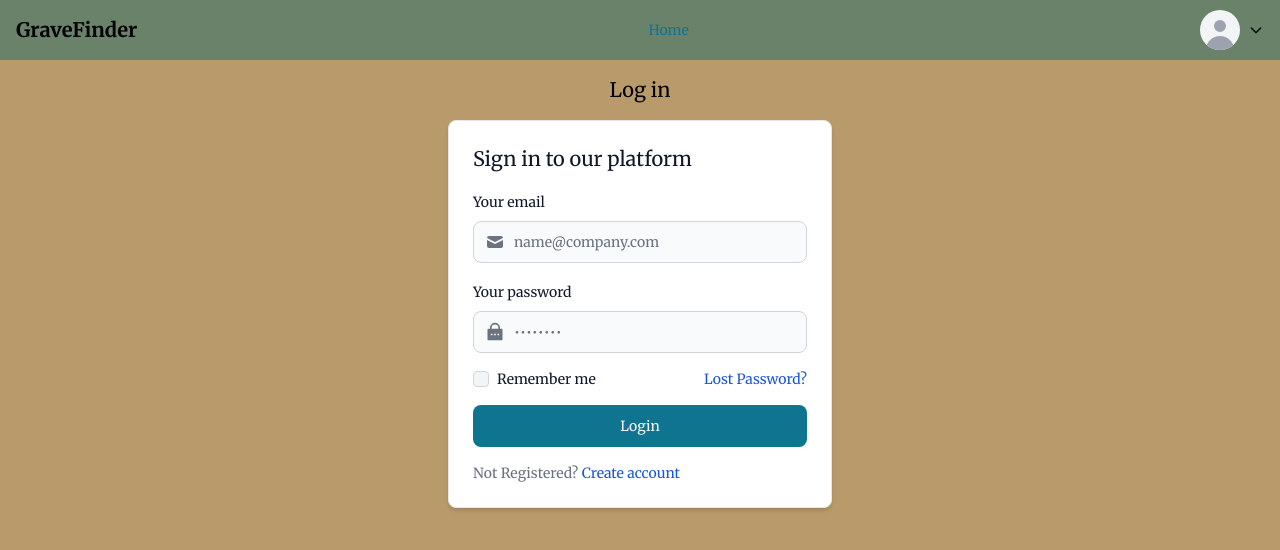
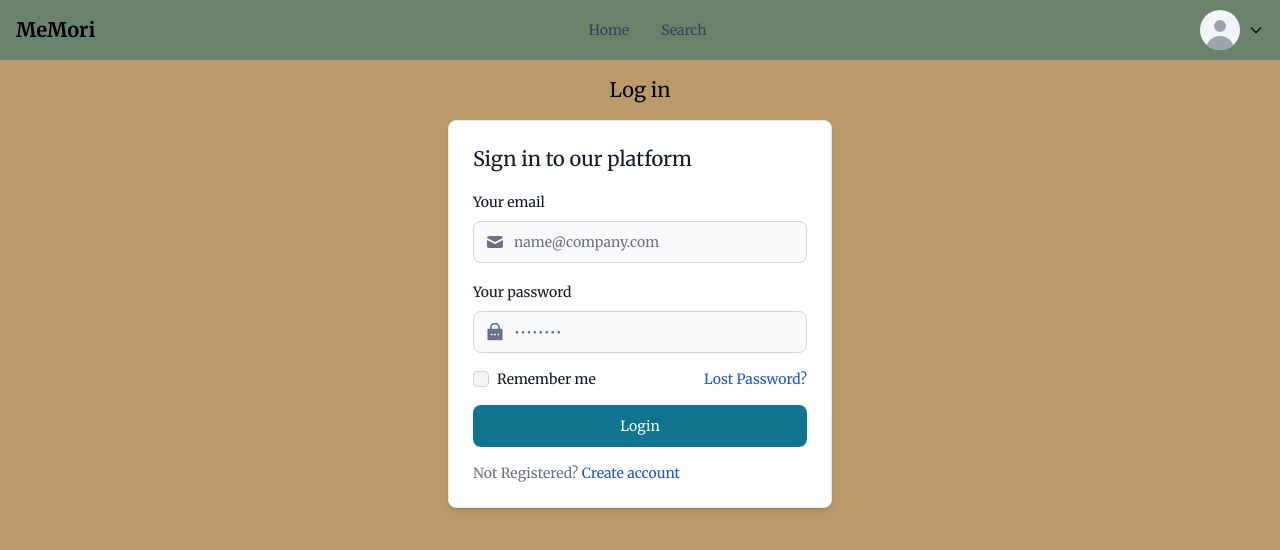
Before and after one commit to Giniatsu/Memori, a Next.js app: page /login in a window 1280 px wide. Shown: the top 550 px of the page. Built offline with nearby package versions, Linux system fonts and the light colour scheme.

Commit message:
Update button color and size in Form and MapField components, add loading spinner and message for no graves in GravesList component, and update app name in Navbar component

```diff
--- a/app/components/Navbar.jsx
+++ b/app/components/Navbar.jsx
@@ -4,8 +4,11 @@ import { Avatar, Dropdown, Navbar } from "flowbite-react";
 
 import Link from "next/link";
 import LogoutButton from "./LogoutButton";
+import { useRouter, usePathname } from "next/navigation";
 
 export default function Navigationbar({ user, profile }) {
+  const router = useRouter();
+  const pathname = usePathname();
   if (user) {
     return (
       <Navbar fluid className="bg-vintage-army">
@@ -18,7 +21,7 @@ export default function Navigationbar({ user, profile }) {
           height={50}
         /> */}
           <span className="self-center whitespace-nowrap text-xl font-semibold dark:text-white">
-            GraveFinder
+            MeMori
           </span>
         </Navbar.Brand>
         <div className="flex md:order-2">
@@ -51,10 +54,12 @@ export default function Navigationbar({ user, profile }) {
           <Navbar.Toggle />
         </div>
         <Navbar.Collapse>
-          <Navbar.Link active href="/">
+          <Navbar.Link active={pathname === "/"} href="/">
             Home
           </Navbar.Link>
-          <Navbar.Link href="/search">Search</Navbar.Link>
+          <Navbar.Link active={pathname === "/search"} href="/search">
+            Search
+          </Navbar.Link>
           {/* <Navbar.Link href="/activity">Activity</Navbar.Link> */}
         </Navbar.Collapse>
       </Navbar>
@@ -72,18 +77,11 @@ export default function Navigationbar({ user, profile }) {
             height={50}
           /> */}
           <span className="self-center whitespace-nowrap text-xl font-semibold dark:text-white">
-            GraveFinder
+            MeMori
           </span>
         </Navbar.Brand>
         <div className="flex md:order-2">
-          <Dropdown
-            inline
-            label={
-              <Avatar
-                rounded
-              />
-            }
-          >
+          <Dropdown inline label={<Avatar rounded />}>
             <Dropdown.Item>
               <Link href="/signup">Sign Up</Link>
             </Dropdown.Item>
@@ -94,8 +92,11 @@ export default function Navigationbar({ user, profile }) {
           <Navbar.Toggle />
         </div>
         <Navbar.Collapse>
-          <Navbar.Link active href="/">
+          <Navbar.Link active={pathname === "/"} href="/">
             Home
+          </Navbar.Link>
+          <Navbar.Link active={pathname === "/search"} href="/search">
+            Search
           </Navbar.Link>
         </Navbar.Collapse>
       </Navbar>
--- a/app/graves/components/Form.jsx
+++ b/app/graves/components/Form.jsx
@@ -288,7 +288,6 @@ export default function Form({
                     <IoMdLocate className="w-6 h-6" />
                   </Button>
                   <MapField
-                    color="light"
                     defaultValue={{
                       longitude: locationCoordinates[0],
                       latitude: locationCoordinates[1]
--- a/app/graves/components/MapField.jsx
+++ b/app/graves/components/MapField.jsx
@@ -48,7 +48,7 @@ const MapField = ({ onSelect, defaultValue, ...props }) => {
 
   return (
     <>
-      <Button color="dark" {...props} onClick={() => setOpenModal("form-elements")}>
+      <Button color="light" size="sm" {...props} onClick={() => setOpenModal("form-elements")} className='whitespace-nowrap my-2'>
         Pin Location
       </Button>
 
--- a/app/graves/contributions/GravesList.jsx
+++ b/app/graves/contributions/GravesList.jsx
@@ -86,7 +86,13 @@ export default function GravesList() {
           showIcons
         />
       </div>
-      {!loading ? (
+      {loading ? (
+        <div className="text-center">
+          <Spinner aria-label="Center-aligned spinner example" size="xl" />
+        </div>
+      ) : graves.length === 0 ? (
+        <p className="text-center">No Graves</p>
+      ) : (
         graves.map((grave) => (
           <Link
             key={grave.id}
@@ -104,12 +110,8 @@ export default function GravesList() {
             </div>
           </Link>
         ))
-      ) : (
-        <div className="text-center">
-          <Spinner aria-label="Center-aligned spinner example" size='xl' />
-        </div>
       )}
-      {graves.length === 0 && <p className="text-center">No Graves</p>}
+
       <div className="flex justify-center my-4">
         <Pagination
           currentPage={currentPage}
```
Also changed, not shown: 1 other file (tests, documents, lock files or other folders).
